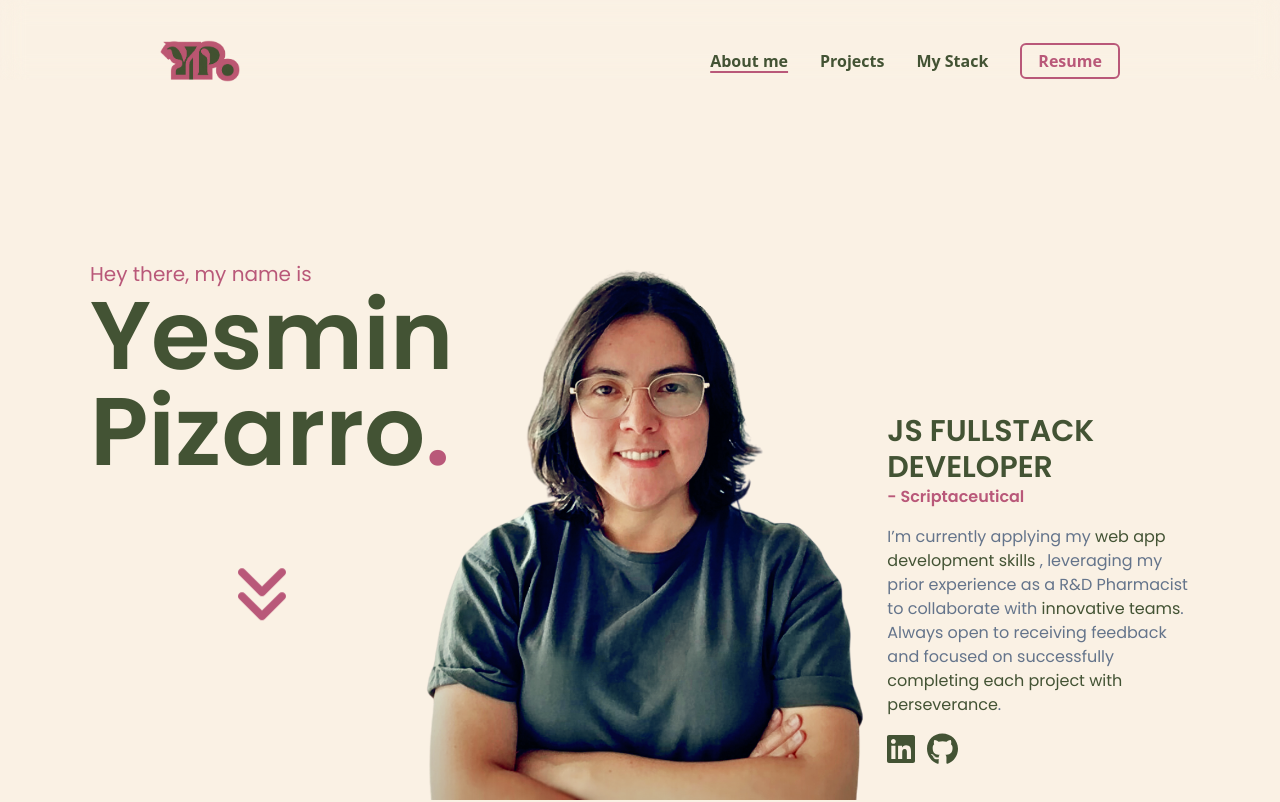
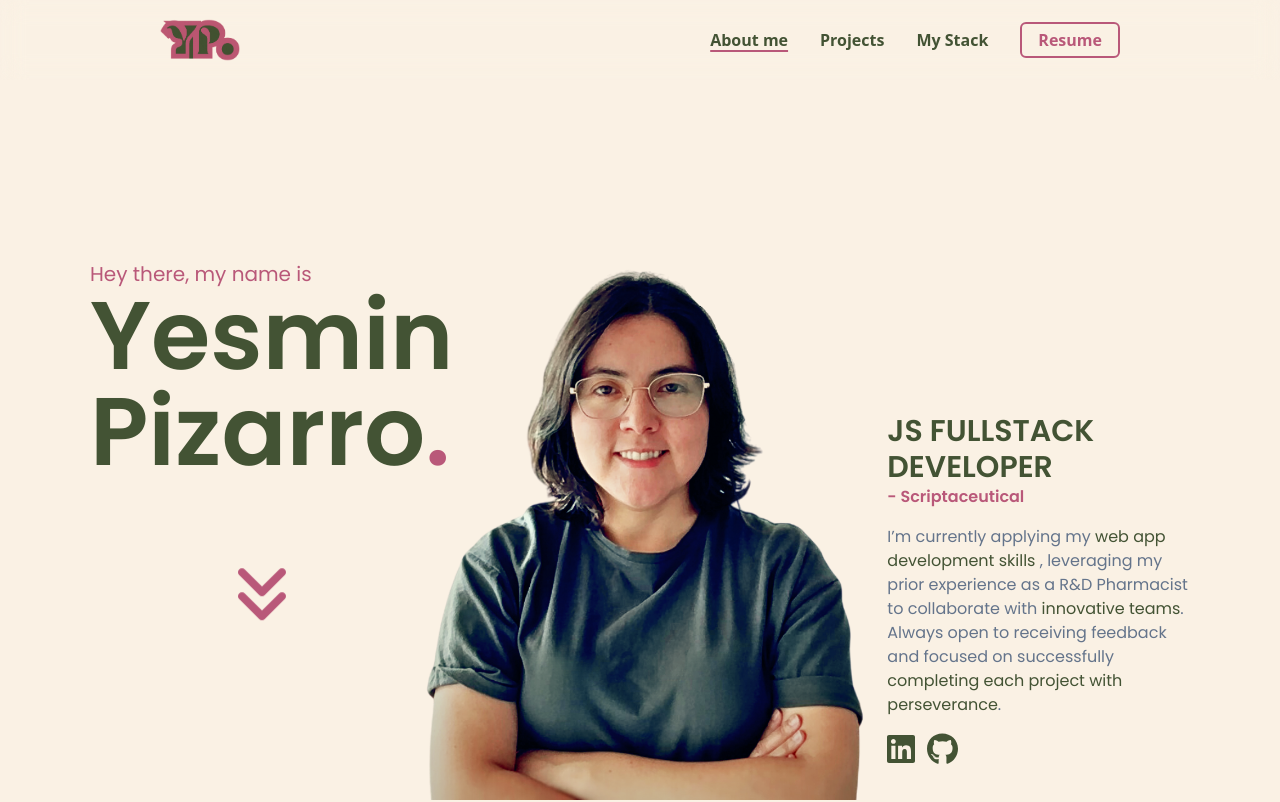
Before and after one commit to yesminalina/yesminalina_portfolio, a React (Vite) app: page / in a window 1280 px wide. Shown: the top 802 px of the page. Built offline with nearby package versions, Linux system fonts and the light colour scheme.

Commit message:
fix: fix navbar on desktop view

```diff
--- a/src/components/Navigation.jsx
+++ b/src/components/Navigation.jsx
@@ -14,7 +14,7 @@ const Navigation = () => {
   const xIcon = <FontAwesomeIcon icon={faXmark} size='xl' className='items-center' />
 
   return (
-    <nav className='flex flex-col align-middle text-olive font-semibold py-6 sm:py-10 px-6 sm:px-40 w-full top-0 inset-x-0 z-50 fixed backdrop-blur-md sm:h-16'>
+    <nav className='flex flex-col justify-center align-middle py-6 sm:py-10 text-olive font-semibold px-6 sm:px-40 w-full top-0 inset-x-0 z-50 fixed backdrop-blur-md sm:h-16'>
       <div className='flex justify-between'>
         <Link to='about' smooth duration={500} spy onSetActive={handleSetActive} className='self-center cursor-pointer'>
           <img className='w-20' src='yp_logo.png' />
```
